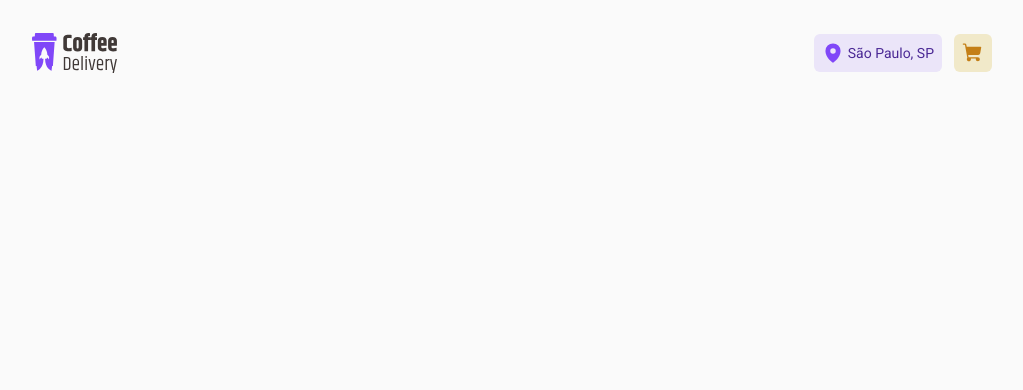
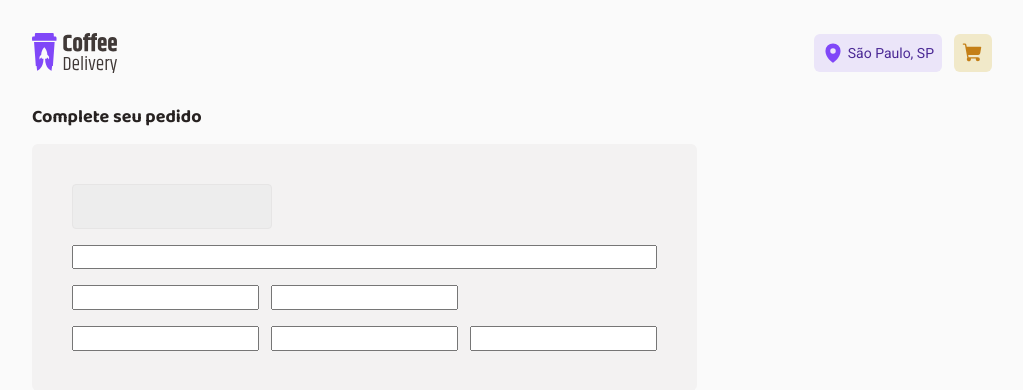
Before and after one commit to JamDev0/coffe, a React (Vite) app: page /cart in a window 1280 px wide. Shown: the top 390 px of the page, without its empty margins (128-1151 px from the left). Built offline with nearby package versions, Linux system fonts and the light colour scheme.

Commit message:
Continuação do desenvolvimento do Cart

```diff
--- a/src/pages/Cart/index.tsx
+++ b/src/pages/Cart/index.tsx
@@ -1,12 +1,13 @@
 import { useEffect } from 'react'
 
-import { useForm } from 'react-hook-form'
+import { FormProvider, useForm } from 'react-hook-form'
 
 import * as zod from 'zod'
 
 import { zodResolver } from '@hookform/resolvers/zod'
 
-import { CartContainer } from './styles'
+import { CartContainer, FormsContainer } from './styles'
+import { AddressForm } from './components/AddressForm'
 
 export function Cart() {
   const OrderFormValidationSchema = zod.object({
@@ -24,8 +25,6 @@ export function Cart() {
   const OrderForm = useForm<OrderFormTypes>(
     {
       resolver: zodResolver(OrderFormValidationSchema),
-      defaultValues: {
-      },
     },
   )
 
@@ -35,5 +34,16 @@ export function Cart() {
 
   // form provider e state do form tbm useFormContext
 
-  return <CartContainer></CartContainer>
+  return (
+    <CartContainer>
+      <FormsContainer>
+        <h2>
+          Complete seu pedido
+        </h2>
+        <FormProvider {...OrderForm}>
+          <AddressForm />
+        </FormProvider>
+      </FormsContainer>
+    </CartContainer>
+  )
 }
--- a/src/pages/Cart/styles.ts
+++ b/src/pages/Cart/styles.ts
@@ -1,3 +1,24 @@
 import styled from 'styled-components'
 
-export const CartContainer = styled.main``
+export const CartContainer = styled.main`
+  display: flex;
+
+  padding: 0px 10rem;
+`
+
+export const FormsContainer = styled.div`
+  display: flex;
+  flex-direction: column;
+  column-gap: 0.75rem;
+
+  height: fit-content;
+
+  > h2 {
+    font-size: 1.125rem;
+    font-weight: 700;
+    font-family: 'Baloo 2';
+    color: ${params => params.theme.colors.base.title};
+
+    margin-bottom: 0.9375rem;
+  }
+`
```
